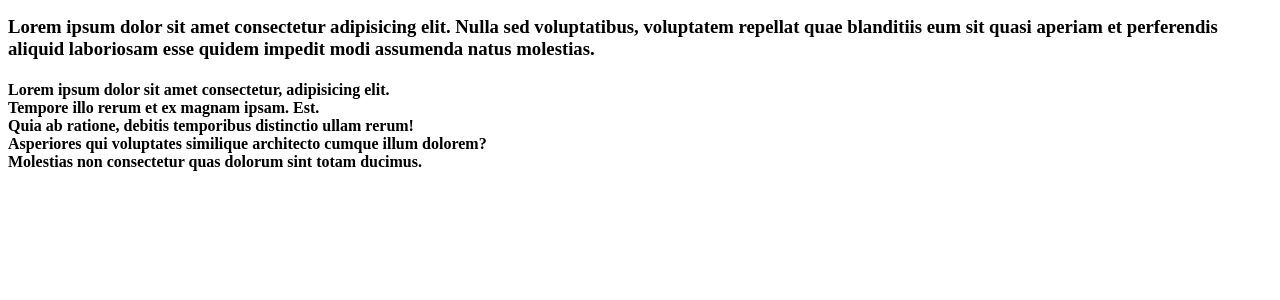
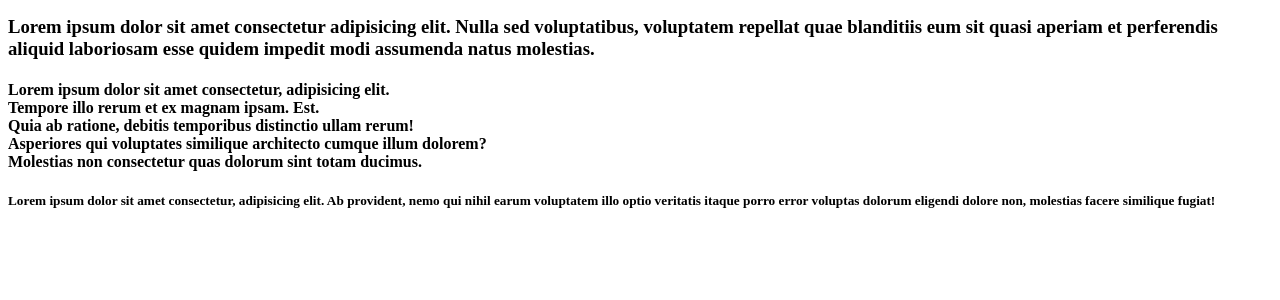
Before and after one commit to guzbayram/site_yonetim_3_v04, a Django app: template yonetim/templates/yonetim/deneme.html in a window 1280 px wide. Shown: the part 360-660 px from the top of the page. Run offline with Django 5.2, Linux system fonts and the light colour scheme; the template is opened without the code that fills it, so the values that code supplies are empty.

Commit message:
h5 elendi...

```diff
--- a/yonetim/templates/yonetim/deneme.html
+++ b/yonetim/templates/yonetim/deneme.html
@@ -12,3 +12,5 @@
     <div>Asperiores qui voluptates similique architecto cumque illum dolorem?</div>
     <div>Molestias non consectetur quas dolorum sint totam ducimus.</div>
 </h4>
+
+<h5>Lorem ipsum dolor sit amet consectetur, adipisicing elit. Ab provident, nemo qui nihil earum voluptatem illo optio veritatis itaque porro error voluptas dolorum eligendi dolore non, molestias facere similique fugiat!</h5>
```
